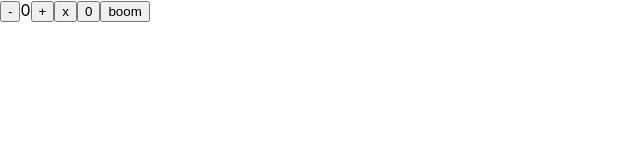
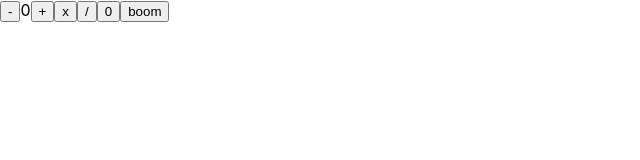
Before and after one commit to markonorth2/superapp, a React (Create React App) app in the folder client/: page /usereducer in a window 1280 px wide. Shown: the top 160 px of the page, without its empty margins (0-640 px from the left). Built offline with nearby package versions, Linux system fonts and the light colour scheme.

Commit message:
added a divide button

```diff
--- a/client/src/components/UseReducer.js
+++ b/client/src/components/UseReducer.js
@@ -8,6 +8,8 @@ function reducer(state, action) {
       return {count: state.count -1 }
     case 'multiply':
       return {count: state.count *2 }
+    case 'divide':
+      return {count: state.count /2}
     case 'reset':
       return {count: state.count =0 }
     case 'boom':
@@ -43,6 +45,10 @@ function UseReducer() {
   function boom(){
     dispatch({ type: 'boom'})
   }
+  function divide(){
+    dispatch({ type: 'divide'})
+  }
+
 
   return (
     <div>
@@ -50,8 +56,10 @@ function UseReducer() {
       <span>{state.count}</span>
       <button onClick={increment}>+</button>
       <button onClick={multiply}>x</button>
+      <button onClick={divide}>/</button>
       <button onClick={reset}>0</button>
       <button onClick={boom}>boom</button>
+
     </div>
   );
 }
```
